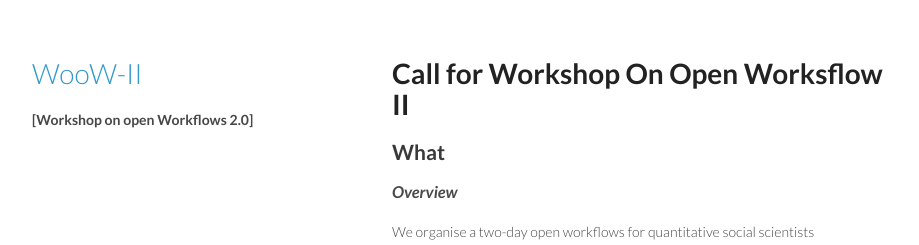
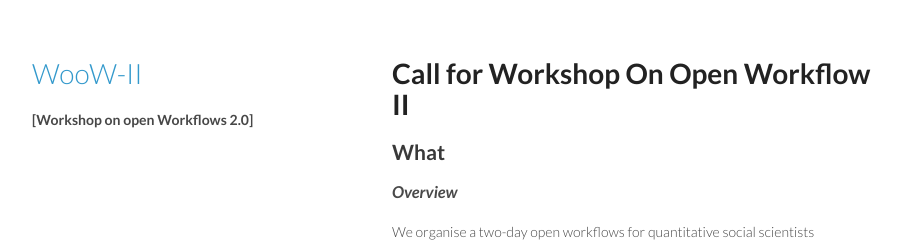
Before and after one commit to darribas/WooWii, a Jekyll site: the page built from index.html, in a window 1280 px wide. Shown: the top 245 px of the page, without its empty margins (178-1097 px from the left). Built offline with Jekyll 4.4.1, drawn with Linux system fonts in a browser that asks for light colours; Markdown is read by kramdown in place of the engine named in the settings.

Commit message:
Adapted title#

```diff
--- a/_includes/index.md
+++ b/_includes/index.md
@@ -1,4 +1,4 @@
-# Call for Workshop On Open Worksflow II
+# Call for Workshop On Open Workflow II
 
 
 ## What
```
